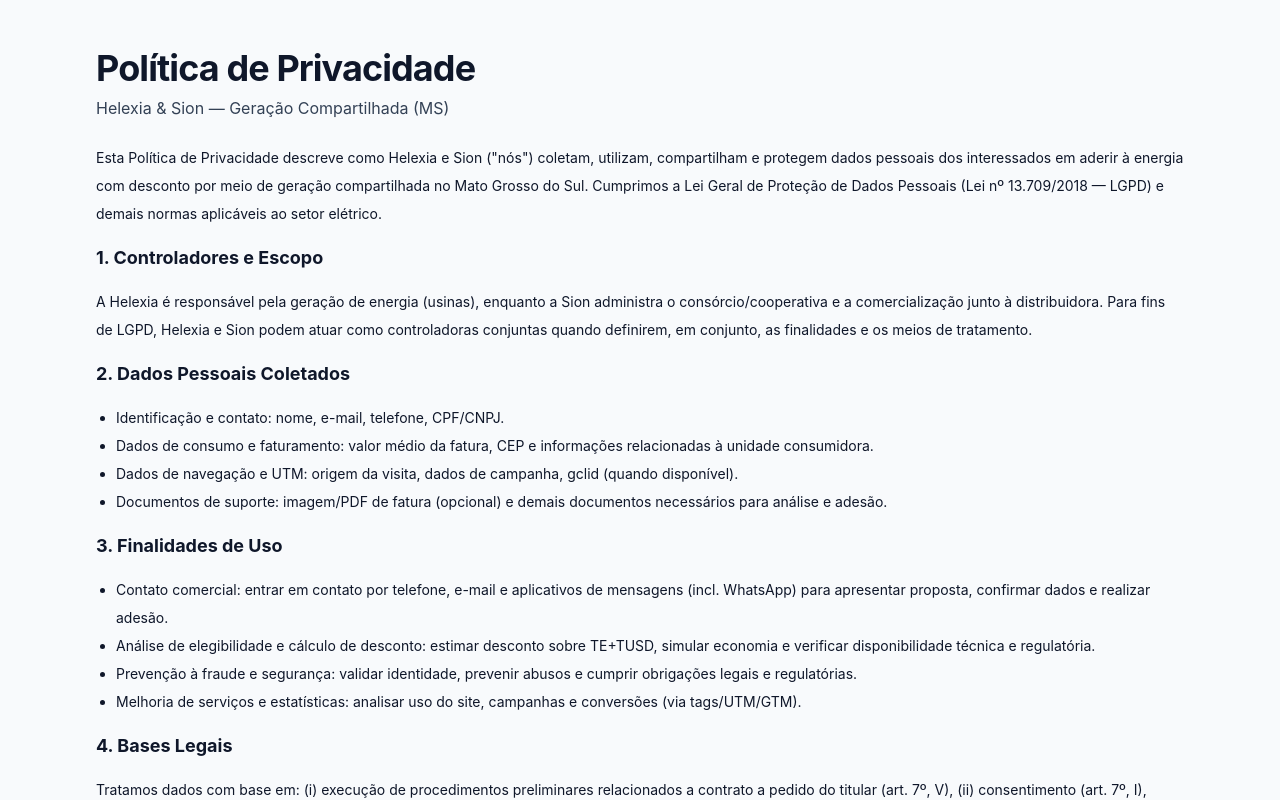
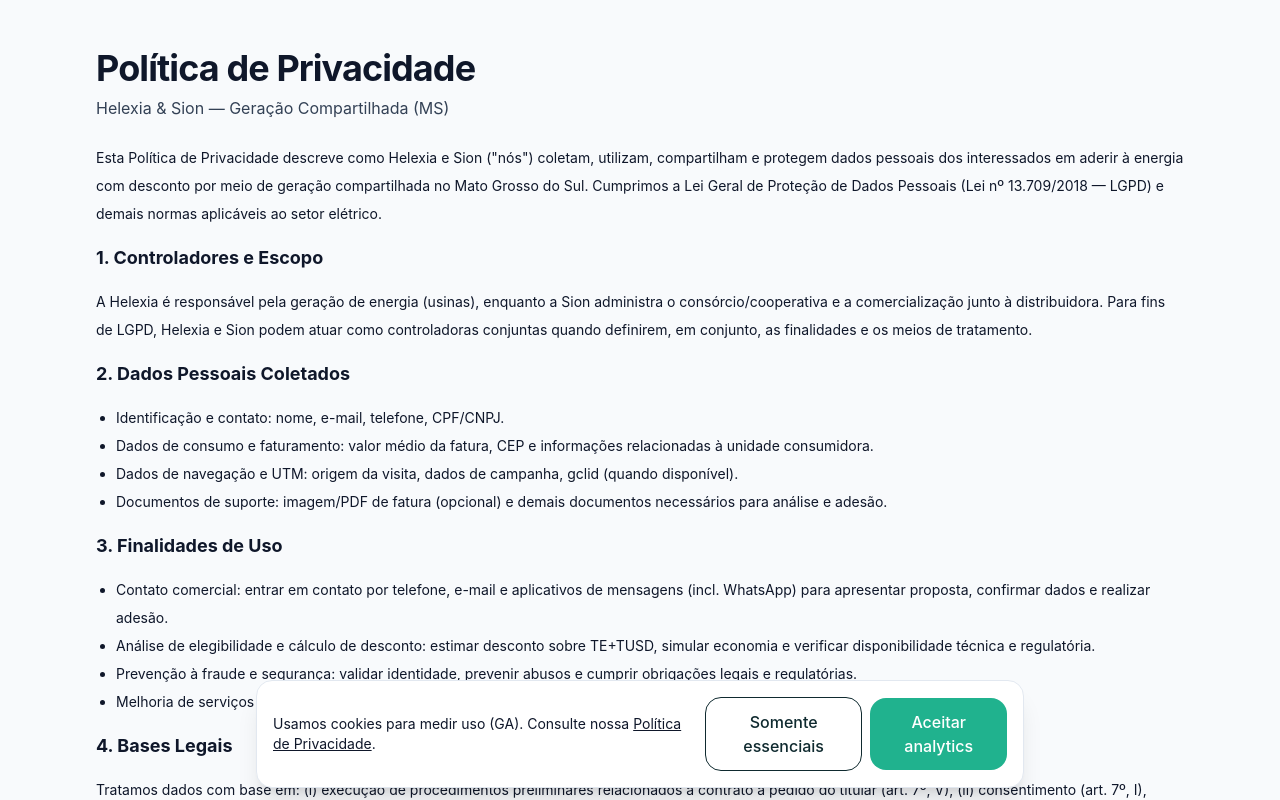
Before and after one commit to osanaizera/helexia-ms-lp, a Next.js app: page /privacidade in a window 1280 px wide. Shown: the top 800 px of the page. Built offline with nearby package versions, Linux system fonts and the light colour scheme; no server answers.

Commit message:
Consent: add lightweight banner + Consent Mode default deny; update layout to include banner and consent default

```diff
--- a/app/layout.tsx
+++ b/app/layout.tsx
@@ -2,6 +2,7 @@
 import { GtmHeadScript, GtmNoScript } from '@/lib/gtm'
 // Vercel Analytics/SpeedInsights imports removed to avoid build errors when packages aren't installed
 import { GA4HeadScript } from '@/lib/ga'
+import ConsentBanner from '@/components/ConsentBanner'
 import type { ReactNode } from 'react'
 
 export const metadata = {
@@ -25,6 +26,18 @@
       <head>
         <GtmHeadScript id={gtmId} />
         <GA4HeadScript id={gaId} />
+        <script
+          dangerouslySetInnerHTML={{ __html: `
+          window.dataLayer = window.dataLayer || [];
+          function gtag(){dataLayer.push(arguments);}
+          gtag('consent', 'default', {
+            'ad_storage': 'denied',
+            'analytics_storage': 'denied',
+            'functionality_storage': 'granted',
+            'security_storage': 'granted'
+          });
+        ` }}
+        />
         <meta name="viewport" content="width=device-width, initial-scale=1" />
       </head>
       <body className="has-sticky-cta">
@@ -38,6 +51,7 @@
         </header>
         <GtmNoScript id={gtmId} />
         {children}
+        <ConsentBanner />
       </body>
     </html>
   )
--- /dev/null
+++ b/components/ConsentBanner.tsx
@@ -0,0 +1,38 @@
+"use client"
+import { useEffect, useState } from 'react'
+
+export default function ConsentBanner(){
+  const [show, setShow] = useState(false)
+  useEffect(()=>{
+    try{
+      const v = localStorage.getItem('consent_analytics')
+      if(!v) setShow(true)
+    }catch{}
+  },[])
+
+  function grant(){
+    try{ localStorage.setItem('consent_analytics','granted') }catch{}
+    try{ (window as any)?.gtag?.('consent','update',{ analytics_storage:'granted' }) }catch{}
+    setShow(false)
+  }
+  function deny(){
+    try{ localStorage.setItem('consent_analytics','denied') }catch{}
+    try{ (window as any)?.gtag?.('consent','update',{ analytics_storage:'denied' }) }catch{}
+    setShow(false)
+  }
+
+  if(!show) return null
+  return (
+    <div className="fixed bottom-0 inset-x-0 z-[60] p-3">
+      <div className="mx-auto max-w-3xl bg-white border border-line rounded-2xl shadow-xl p-4 flex items-center justify-between gap-3">
+        <div className="text-sm text-ink/80">
+          Usamos cookies para medir uso (GA). Consulte nossa <a className="underline" href="/privacidade">Política de Privacidade</a>.
+        </div>
+        <div className="flex items-center gap-2">
+          <button className="btn btn-ghost" onClick={deny}>Somente essenciais</button>
+          <button className="btn btn-primary" onClick={grant}>Aceitar analytics</button>
+        </div>
+      </div>
+    </div>
+  )
+}
```
